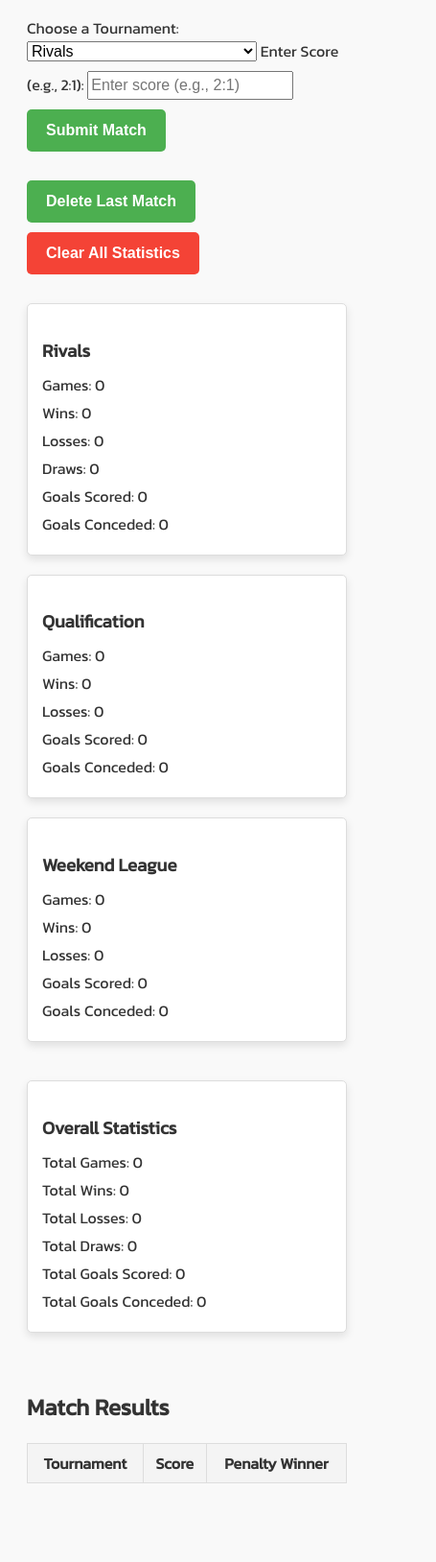
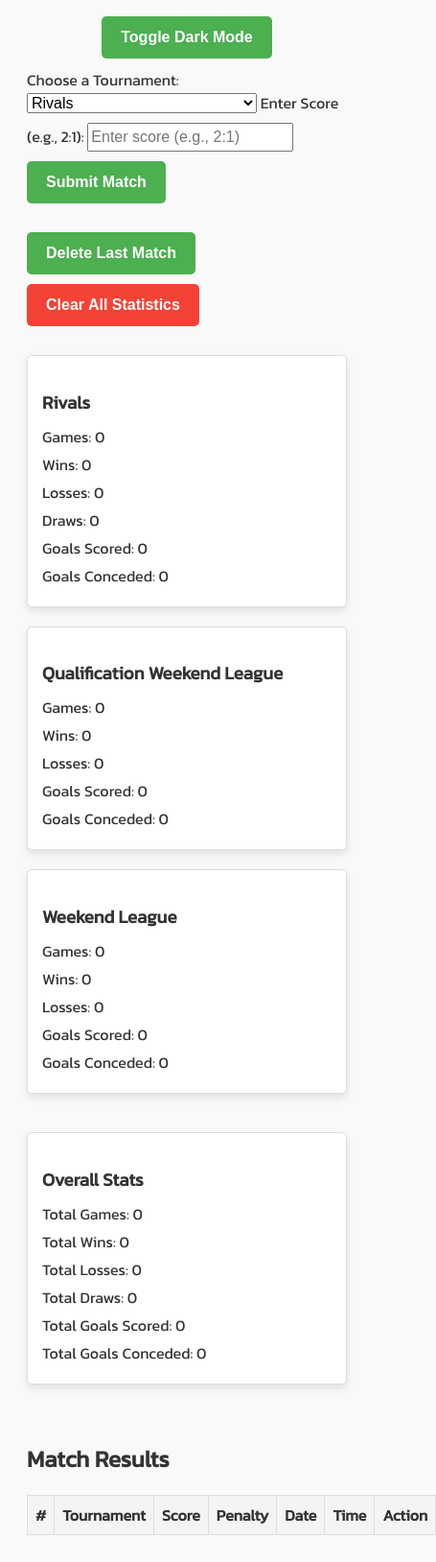
Before and after one commit to ppdim/EAFC, a plain HTML site: page index.html in a window 390 px wide. Shown: the part 99-1727 px from the top of the page at 96% size, 455 px wide, since content can reach past the window. Before the commit the page ends 1673 px from the top, so only its background shows below. Drawn offline with Linux system fonts and the light colour scheme.

Commit message:
Update index.html
New version 2.0

```diff
--- a/index.html
+++ b/index.html
@@ -6,14 +6,26 @@
   <title>EA FC 25 Stats</title>
   <link href="https://fonts.googleapis.com/css2?family=Kanit:wght@400&display=swap" rel="stylesheet">
   <style>
+    :root {
+      --bg-color-light: #f9f9f9;
+      --text-color-light: #333;
+      --bg-color-dark: #333;
+      --text-color-dark: #f9f9f9;
+      --card-bg-light: #fff;
+      --card-bg-dark: #444;
+      --border-color-light: #ddd;
+      --border-color-dark: #555;
+    }
+
     body {
       font-family: 'Kanit', sans-serif;
-      background-color: #f9f9f9;
-      color: #333;
+      background-color: var(--bg-color-light);
+      color: var(--text-color-light);
       display: flex;
       flex-direction: column;
       align-items: center;
       padding: 20px;
+      transition: background-color 0.3s, color 0.3s;
     }
 
     h1 {
@@ -50,6 +62,11 @@
       background-color: #e53935;
     }
 
+    .dark-mode {
+      background-color: var(--bg-color-dark);
+      color: var(--text-color-dark);
+    }
+
     .stats-container, .results-table {
       width: 100%;
       max-width: 1200px;
@@ -57,12 +74,18 @@
     }
 
     .stat-card {
-      background-color: #fff;
+      background-color: var(--card-bg-light);
       padding: 15px;
-      border: 1px solid #ddd;
+      border: 1px solid var(--border-color-light);
       border-radius: 5px;
       box-shadow: 0 4px 8px rgba(0, 0, 0, 0.1);
       margin-bottom: 20px;
+      transition: background-color 0.3s, border-color 0.3s;
+    }
+
+    .dark-mode .stat-card {
+      background-color: var(--card-bg-dark);
+      border-color: var(--border-color-dark);
     }
 
     .stat-card h3, .results-table h2 {
@@ -80,14 +103,22 @@
     }
 
     th, td {
-      border: 1px solid #ddd;
+      border: 1px solid var(--border-color-light);
       padding: 8px;
       text-align: center;
+    }
+
+    .dark-mode th, .dark-mode td {
+      border-color: var(--border-color-dark);
     }
 
     th {
       background-color: #f4f4f4;
       font-weight: bold;
+    }
+
+    .dark-mode th {
+      background-color: #555;
     }
 
     #penalty-score {
@@ -102,12 +133,22 @@
     .buttons button {
       margin-right: 10px;
     }
+
+    .delete-match {
+      background-color: #ff9800;
+      color: white;
+    }
+
+    .delete-match:hover {
+      background-color: #fb8c00;
+    }
   </style>
 </head>
 <body>
   <h1>EA FC 25 Stats</h1>
 
-  <!-- Form for submitting match results -->
+  <button id="toggle-theme">Toggle Dark Mode</button>
+
   <form id="match-form">
     <label for="tournament">Choose a Tournament:</label>
     <select id="tournament" required>
@@ -119,7 +160,6 @@
     <label for="score">Enter Score (e.g., 2:1):</label>
     <input type="text" id="score" required placeholder="Enter score (e.g., 2:1)" />
 
-    <!-- Penalty score input, displayed conditionally -->
     <div id="penalty-score">
       <label for="penalty">Enter Penalty Score (e.g., 3:2):</label>
       <input type="text" id="penalty" placeholder="Enter penalty score (e.g., 3:2)" />
@@ -128,29 +168,24 @@
     <button type="submit">Submit Match</button>
   </form>
 
-  <!-- Buttons for managing statistics -->
   <div class="buttons">
     <button id="delete-last">Delete Last Match</button>
     <button id="clear-all" class="danger">Clear All Statistics</button>
   </div>
 
-  <!-- Containers for displaying statistics and results -->
   <div id="stats" class="stats-container"></div>
   <div id="overall-stats" class="stats-container"></div>
   <div id="match-results" class="results-table"></div>
 
   <script>
-    // Object to track statistics for each tournament
     const stats = {
       rivals: { wins: 0, losses: 0, draws: 0, goalsScored: 0, goalsConceded: 0, games: 0 },
       qualification: { wins: 0, losses: 0, goalsScored: 0, goalsConceded: 0, games: 0 },
       weekend_league: { wins: 0, losses: 0, goalsScored: 0, goalsConceded: 0, games: 0 },
     };
 
-    // Array to store the history of matches
     const matchHistory = [];
 
-    // DOM elements
     const form = document.getElementById('match-form');
     const statsDiv = document.getElementById('stats');
     const overallStatsDiv = document.getElementById('overall-stats');
@@ -158,14 +193,13 @@
     const penaltyInput = document.getElementById('penalty-score');
     const scoreInput = document.getElementById('score');
     const tournamentInput = document.getElementById('tournament');
+    const toggleThemeBtn = document.getElementById('toggle-theme');
 
-    // Save statistics and history to local storage
     function saveStats() {
       localStorage.setItem('stats', JSON.stringify(stats));
       localStorage.setItem('matchHistory', JSON.stringify(matchHistory));
     }
 
-    // Load statistics and history from local storage
     function loadStats() {
       const savedStats = JSON.parse(localStorage.getItem('stats'));
       const savedHistory = JSON.parse(localStorage.getItem('matchHistory'));
@@ -179,14 +213,29 @@
       }
     }
 
-    // Handle form submission to update statistics
+    function saveTheme(isDark) {
+      localStorage.setItem('darkMode', isDark);
+    }
+
+    function loadTheme() {
+      const isDark = JSON.parse(localStorage.getItem('darkMode'));
+      if (isDark) {
+        document.body.classList.add('dark-mode');
+      }
+    }
+
+    toggleThemeBtn.addEventListener('click', () => {
+      document.body.classList.toggle('dark-mode');
+      saveTheme(document.body.classList.contains('dark-mode'));
+    });
+
     form.addEventListener('submit', (e) => {
       e.preventDefault();
 
       const tournament = tournamentInput.value;
       const score = scoreInput.value.trim();
+      const timestamp = new Date();
 
-      // Validate score input format
       const scoreMatch = score.match(/^\d+:\d+$/);
       if (!scoreMatch) {
         alert('Please enter a valid score in the format X:Y (e.g., 2:1).');
@@ -196,7 +245,6 @@
       const [homeGoals, awayGoals] = score.split(':').map(Number);
       let penaltyWinner = null;
 
-      // Handle penalty scores for certain tournaments
       if ((tournament === 'qualification' || tournament === 'weekend_league') && homeGoals === awayGoals) {
         const penaltyScore = document.getElementById('penalty').value.trim();
         const penaltyMatch = penaltyScore.match(/^\d+:\d+$/);
@@ -211,7 +259,7 @@
       }
 
       updateStats(tournament, homeGoals, awayGoals, penaltyWinner);
-      matchHistory.push({ tournament, homeGoals, awayGoals, penaltyWinner });
+      matchHistory.push({ tournament, homeGoals, awayGoals, penaltyWinner, timestamp });
 
       form.reset();
       tournamentInput.value = tournament;
@@ -221,7 +269,6 @@
       displayStats();
     });
 
-    // Display penalty input conditionally based on score
     scoreInput.addEventListener('input', () => {
       const score = scoreInput.value.trim();
       const tournament = tournamentInput.value;
@@ -238,7 +285,6 @@
       }
     });
 
-    // Delete the last match from history
     document.getElementById('delete-last').addEventListener('click', () => {
       if (matchHistory.length > 0) {
         const lastMatch = matchHistory.pop();
@@ -248,7 +294,6 @@
       }
     });
 
-    // Clear all statistics and history
     document.getElementById('clear-all').addEventListener('click', () => {
       if (confirm('Are you sure you want to clear all statistics? This action cannot be undone.')) {
         for (let tournament in stats) {
@@ -260,7 +305,15 @@
       }
     });
 
-    // Update statistics based on match results
+    function deleteMatch(index) {
+      if (confirm('Are you sure you want to delete this match?')) {
+        const match = matchHistory.splice(index, 1)[0];
+        updateStats(match.tournament, match.homeGoals, match.awayGoals, match.penaltyWinner, false);
+        saveStats();
+        displayStats();
+      }
+    }
+
     function updateStats(tournament, homeGoals, awayGoals, penaltyWinner = null, isAdding = true) {
       const tournamentStats = stats[tournament];
       const modifier = isAdding ? 1 : -1;
@@ -278,7 +331,6 @@
       tournamentStats.games += modifier;
     }
 
-    // Render statistics and match history
     function displayStats() {
       statsDiv.innerHTML = Object.entries(stats).map(([tournament, data]) => `
         <div class="stat-card">
@@ -298,21 +350,23 @@
         totalLosses: 0,
         totalDraws: 0,
         totalGoalsScored: 0,
-        totalGoalsConceded: 0,
+        totalGoalsConceded: 0
       };
 
-      Object.values(stats).forEach(data => {
-        overallStats.totalGames += data.games;
-        overallStats.totalWins += data.wins;
-        overallStats.totalLosses += data.losses;
-        overallStats.totalDraws += data.draws || 0;
-        overallStats.totalGoalsScored += data.goalsScored;
-        overallStats.totalGoalsConceded += data.goalsConceded;
+      // Calculate overall statistics for all tournaments
+      Object.values(stats).forEach((tournamentStats) => {
+        overallStats.totalGames += tournamentStats.games;
+        overallStats.totalWins += tournamentStats.wins;
+        overallStats.totalLosses += tournamentStats.losses;
+        overallStats.totalDraws += tournamentStats.draws || 0;
+        overallStats.totalGoalsScored += tournamentStats.goalsScored;
+        overallStats.totalGoalsConceded += tournamentStats.goalsConceded;
       });
 
+      // Display the overall stats
       overallStatsDiv.innerHTML = `
         <div class="stat-card">
-          <h3>Overall Statistics</h3>
+          <h3>Overall Stats</h3>
           <p>Total Games: ${overallStats.totalGames}</p>
           <p>Total Wins: ${overallStats.totalWins}</p>
           <p>Total Losses: ${overallStats.totalLosses}</p>
@@ -322,22 +376,31 @@
         </div>
       `;
 
+      // Display match results table
       resultsTableDiv.innerHTML = `
         <h2>Match Results</h2>
         <table>
           <thead>
             <tr>
+              <th>#</th>
               <th>Tournament</th>
               <th>Score</th>
-              <th>Penalty Winner</th>
+              <th>Penalty</th>
+              <th>Date</th>
+              <th>Time</th>
+              <th>Action</th>
             </tr>
           </thead>
           <tbody>
-            ${matchHistory.map(match => `
+            ${matchHistory.map((match, index) => `
               <tr>
+                <td>${index + 1}</td>
                 <td>${formatTournamentName(match.tournament)}</td>
                 <td>${match.homeGoals}:${match.awayGoals}</td>
-                <td>${match.penaltyWinner ? match.penaltyWinner.toUpperCase() : 'N/A'}</td>
+                <td>${match.penaltyWinner ? match.penaltyWinner : '-'}</td>
+                <td>${new Date(match.timestamp).toLocaleDateString()}</td>
+                <td>${new Date(match.timestamp).toLocaleTimeString()}</td>
+                <td><button class="delete-match" onclick="deleteMatch(${index})">-</button></td>
               </tr>
             `).join('')}
           </tbody>
@@ -346,15 +409,19 @@
     }
 
     // Format tournament name for display
-    function formatTournamentName(name) {
-      return name.replace('_', ' ').replace(/\b\w/g, c => c.toUpperCase());
+    function formatTournamentName(tournament) {
+      switch (tournament) {
+        case 'rivals': return 'Rivals';
+        case 'qualification': return 'Qualification Weekend League';
+        case 'weekend_league': return 'Weekend League';
+        default: return tournament;
+      }
     }
 
-    // Initialize application on page load
-    window.onload = () => {
-      loadStats();
-      displayStats();
-    };
+    // Initialize the app
+    loadStats();
+    loadTheme();
+    displayStats();
   </script>
 </body>
 </html>
```
